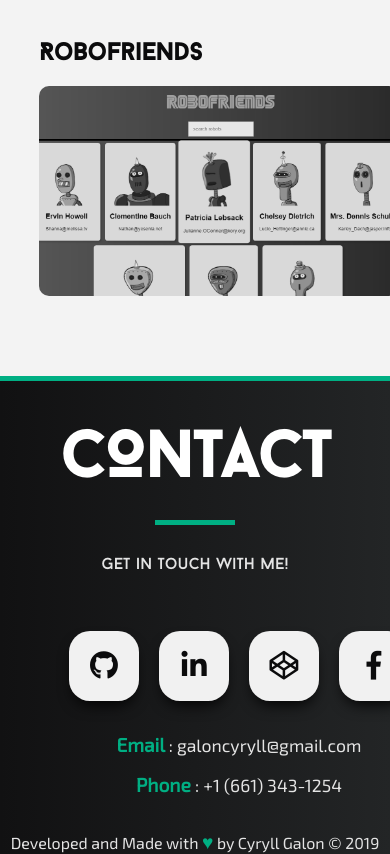
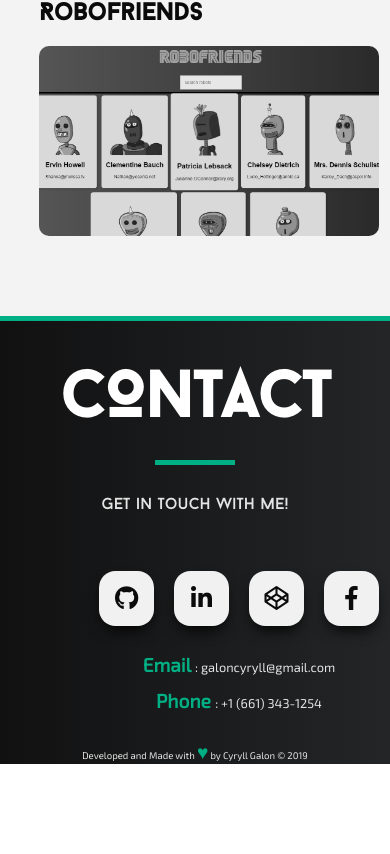
Before and after one commit to galoncyryll/portfolio, a React (Create React App) app: page / in a window 390 px wide. Shown: the part 3050-3904 px from the top of the page. After the commit the page ends 3814 px from the top, so only its background shows below. Built offline with nearby package versions, Linux system fonts and the light colour scheme.

Commit message:
fixed media queries for mobile

```diff
--- a/src/components/contact/contact.css
+++ b/src/components/contact/contact.css
@@ -97,7 +97,6 @@
 .contacts-container p .green {
     display: inline;
     color: #00af83;
-    font-weight: bold;
 }
 
 @keyframes bganim {
@@ -131,9 +130,31 @@
 }
 
 @media screen and (max-width: 768px){
+    .btn {
+        width: 60px;
+        height: 60px;
+    }
+    .btn i {
+        line-height: 60px;
+        font-size: 1.6rem;
+    }
 
+    .contacts-container p {
+        font-size: 0.9rem;
+    }
 }
 
 @media screen and (max-width: 400px){
+    .btn {
+        width: 55px;
+        height: 55px;
+    }
+    .btn i {
+        line-height: 55px;
+        font-size: 1.5rem;
+    }
 
+    .contacts-container p {
+        font-size: 0.8rem;
+    }
 }
--- a/src/components/footer/footer.css
+++ b/src/components/footer/footer.css
@@ -15,3 +15,21 @@ footer {
     font-weight: bold;
     font-size: 1.2rem;
 }
+
+@media screen and (max-width: 900px){
+    footer p {
+        font-size: 1rem;
+    }
+}
+
+@media screen and (max-width: 768px){
+    footer p {
+        font-size: 0.7rem;
+    }
+}
+
+@media screen and (max-width: 400px){
+    footer p {
+        font-size: 0.6rem;
+    }
+}
--- a/src/components/projects/projects.css
+++ b/src/components/projects/projects.css
@@ -118,13 +118,13 @@
     .projects-container .project-card1,
     .projects-container .project-card2,
     .projects-container .project-card3 {
-    width: 300px;
-    height: 250px;
+    width: 380px;
+    height: 230px;
     }
     .projects-container .project-card1:hover .overlay ,
     .projects-container .project-card2:hover .overlay ,
     .projects-container .project-card3:hover .overlay {
-    margin-top: 170px;
+    margin-top: 160px;
     }
     .overlay a {
         font-size: 1.1rem;
@@ -139,13 +139,13 @@
     .projects-container .project-card1,
     .projects-container .project-card2,
     .projects-container .project-card3 {
-    width: 380px;
-    height: 230px;
+    width: 360px;
+    height: 210px;
     }
     .projects-container .project-card1:hover .overlay ,
     .projects-container .project-card2:hover .overlay ,
     .projects-container .project-card3:hover .overlay {
-    margin-top: 160px;
+    margin-top: 145px;
     }
     .overlay a {
         font-size: 1.0rem;
@@ -161,13 +161,13 @@
     .projects-container .project-card1,
     .projects-container .project-card2,
     .projects-container .project-card3 {
-    width: 360px;
-    height: 210px;
+    width: 340px;
+    height: 190px;
     }
     .projects-container .project-card1:hover .overlay ,
     .projects-container .project-card2:hover .overlay ,
     .projects-container .project-card3:hover .overlay {
-    margin-top: 150px;
+    margin-top: 140px;
     }
     .overlay a {
         font-size: 0.9rem;
```
